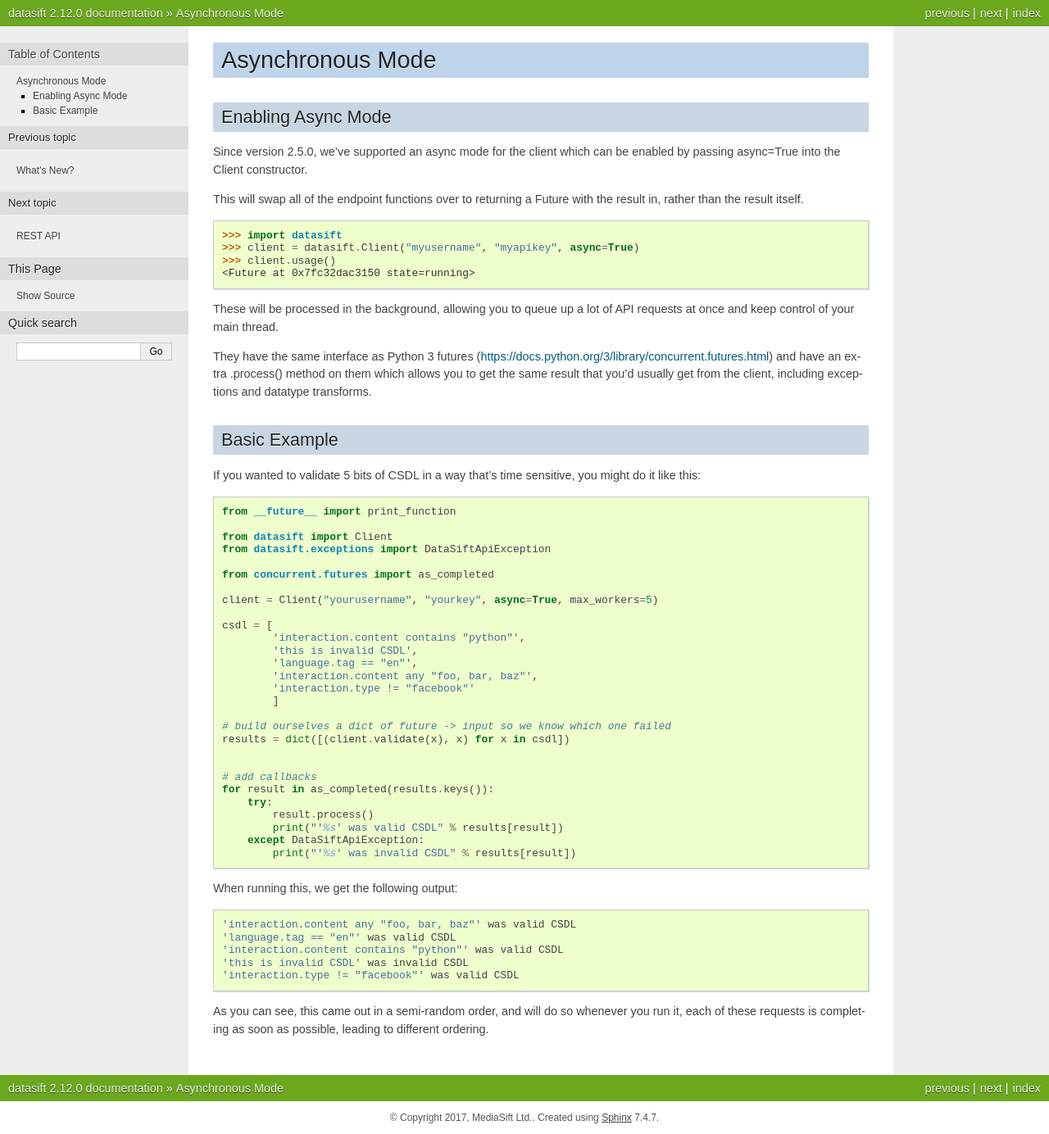
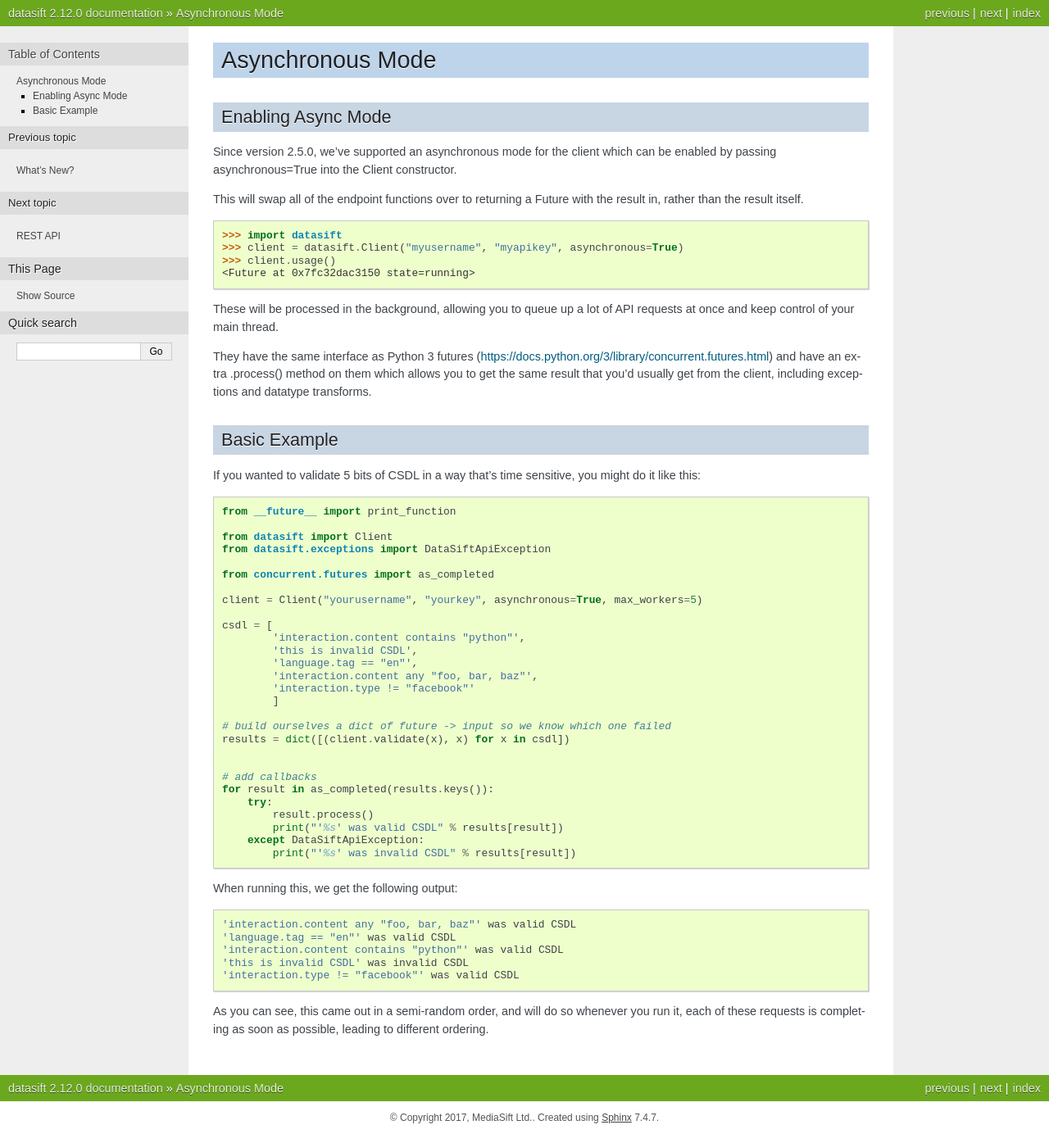
Before and after one commit to MeltwaterArchive/datasift-python, a Sphinx documentation site: the page built from docs/source/asynchronous.rst, in a window 1280 px wide. Shown: the whole page at 82% size. Built offline with Sphinx 7.4.7, drawn with Linux system fonts in a browser that asks for light colours.

Commit message:
Rename async to asynchronous, and remove old examples

```diff
--- a/docs/source/async.rst
+++ b/docs/source/asynchronous.rst
@@ -1,6 +1,6 @@
 :orphan:
 
-.. _async:
+.. _asynchronous:
 
 Asynchronous Mode
 =================
@@ -8,14 +8,14 @@ Asynchronous Mode
 Enabling Async Mode
 -------------------
 
-Since version 2.5.0, we've supported an async mode for the client which can be enabled by passing async=True into the Client constructor.
+Since version 2.5.0, we've supported an asynchronous mode for the client which can be enabled by passing asynchronous=True into the Client constructor.
 
 This will swap all of the endpoint functions over to returning a Future with the result in, rather than the result itself.
 
 .. code-block:: python
 
     >>> import datasift
-    >>> client = datasift.Client("myusername", "myapikey", async=True)
+    >>> client = datasift.Client("myusername", "myapikey", asynchronous=True)
     >>> client.usage()
     <Future at 0x7fc32dac3150 state=running>
 
@@ -37,7 +37,7 @@ If you wanted to validate 5 bits of CSDL in a way that's time sensitive, you mig
 
     from concurrent.futures import as_completed
 
-    client = Client("yourusername", "yourkey", async=True, max_workers=5)
+    client = Client("yourusername", "yourkey", asynchronous=True, max_workers=5)
 
     csdl = [
             'interaction.content contains "python"',
--- a/docs/source/index.rst
+++ b/docs/source/index.rst
@@ -17,7 +17,7 @@ This section contains written usage guides for the library.
    readme
    gettingstarted
    whatsnew
-   async
+   asynchronous
 
 API Reference
 -------------
```
Also changed, not shown: 3 other files.
